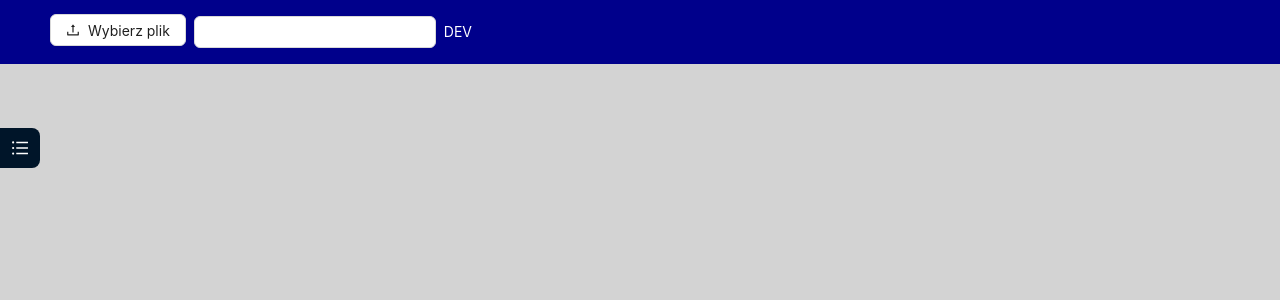
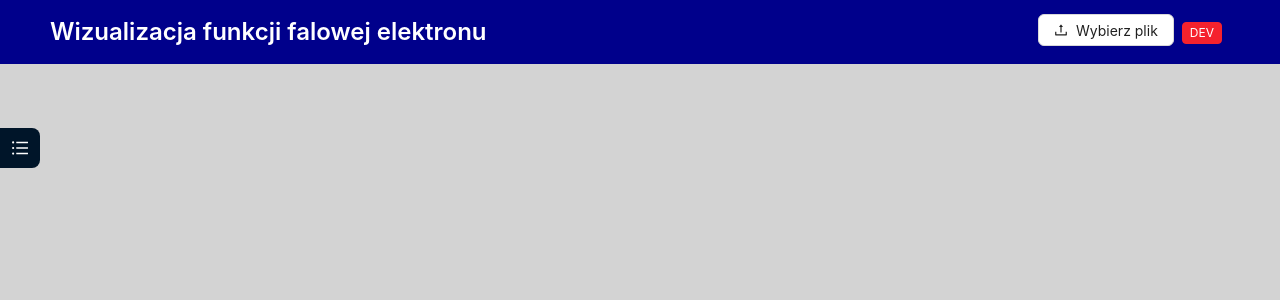
Before and after one commit to amorezaur/wave-function-visualisation, a React (Vite) app: page / in a window 1280 px wide. Shown: the top 300 px of the page. Built offline with nearby package versions, Linux system fonts and the light colour scheme; no server answers.

Commit message:
Refactor: reading file

```diff
--- a/src/components/v2/MainLayout_v2.tsx
+++ b/src/components/v2/MainLayout_v2.tsx
@@ -1,30 +1,34 @@
-import { Flex, Layout } from "antd";
-import React, { useState } from "react";
-import "./styles.css";
-import Example from "./Example";
-import ReadFile from "./ReadFile";
-import { PointCoordinates } from "./PointCoordinates";
+import { Flex, Layout, Typography } from 'antd';
+import React, { useState } from 'react';
+import './styles.css';
+import Example from './Example';
+import ReadFile from './ReadFile';
+import { PointCoordinates } from './PointCoordinates';
 
 const { Header, Footer, Sider, Content } = Layout;
 
 const flexStyle: React.CSSProperties = {
-	textAlign: "center",
+	textAlign: 'center',
 	flex: 1,
 };
 const headerStyle: React.CSSProperties = {
-	color: "white",
-	backgroundColor: "darkblue",
-	textAlign: "left",
+	color: 'white',
+	backgroundColor: 'darkblue',
+	textAlign: 'left',
+	height: 'auto',
+	display: 'flex',
+	justifyContent: 'space-between',
+	alignItems: 'center',
 };
 
 const contentStyle: React.CSSProperties = {
-	color: "#fff",
-	backgroundColor: "lightgrey",
+	color: '#fff',
+	backgroundColor: 'lightgrey',
 };
 
 const siderStyle: React.CSSProperties = {
-	lineHeight: "120px",
-	color: "#fff",
+	lineHeight: '120px',
+	color: '#fff',
 	// backgroundColor: "#1677ff",
 	// overflow: "auto",
 	// height: "100vh",
@@ -34,11 +38,11 @@ const siderStyle: React.CSSProperties = {
 };
 
 const footerStyle: React.CSSProperties = {
-	color: "#fff",
-	backgroundColor: "red",
+	color: '#fff',
+	backgroundColor: 'red',
 };
 const siderTriggerStyle: React.CSSProperties = {
-	top: "10px",
+	top: '10px',
 	// backgroundColor: "red",
 };
 
@@ -50,7 +54,7 @@ const siderTriggerStyle: React.CSSProperties = {
 // };
 
 const layoutStyle = {
-	overflow: "hidden",
+	overflow: 'hidden',
 	flex: 1,
 };
 
@@ -66,6 +70,14 @@ const MainLayout_v2 = () => {
 			<Flex style={flexStyle}>
 				<Layout style={layoutStyle}>
 					<Header style={headerStyle}>
+						<Typography.Title
+							style={{ color: 'white', marginTop: 0, marginBottom: 0 }}
+							level={3}
+						>
+							Wizualizacja funkcji falowej elektronu
+						</Typography.Title>
+						{/* <h1>asdasdasd</h1> */}
+
 						<ReadFile getFileData={getFileData} />
 					</Header>
 					<Layout>
--- a/src/components/v2/ReadFile.tsx
+++ b/src/components/v2/ReadFile.tsx
@@ -1,7 +1,9 @@
-import React, { useState } from "react";
-import { PointCoordinates } from "./PointCoordinates";
-import { Button, Input, Space, Upload } from "antd";
-import { UploadOutlined } from "../../assets/Icons";
+import React, { useEffect, useState } from 'react';
+import { PointCoordinates } from './PointCoordinates';
+import { Button, Input, Space, Tag, Typography, Upload } from 'antd';
+import { UploadOutlined } from '../../assets/Icons';
+import { RcFile } from 'antd/es/upload';
+import { config } from '../../config';
 
 interface ReadFileProps {
 	getFileData: (newData: PointCoordinates[]) => void;
@@ -9,121 +11,20 @@ interface ReadFileProps {
 const ReadFile = ({ getFileData }: ReadFileProps) => {
 	const [fileName, setFileName] = useState<string | null>(null);
 
-	//Liczba kolumn z danymi
+	const readFileTextContent = (text: string) => {
 		const dataColumnsCount: number = 3;
-	const showFile = async (e: React.ChangeEvent<HTMLInputElement>) => {
-		e.preventDefault();
-		const reader = new FileReader();
-		reader.onload = async (e: any) => {
-			console.log("e", e);
-			const text: string = e.target.result;
 
 		let initialPoint: PointCoordinates = {
 			count: 0,
 			r: 0,
-				"p(r)": 0,
-				"q(r)": 0,
+			'p(r)': 0,
+			'q(r)': 0,
 		};
 		let resultData: PointCoordinates[] = [initialPoint];
 		// Podział tekstu na linie
-			let lines = text.split("\n");
+		let lines = text.split('\n');
 		//Pominięcie wierszy z komentarzami
-			lines = lines.filter((x) => !x.includes("#"));
-			lines.map((line, index) => {
-				let row = line.trim().split(/\s+/g); ///\s+/g - whitespace Regex
-				if (row.length === dataColumnsCount) {
-					resultData.push({
-						count: index + 1,
-						r: Number(row[0]),
-						"p(r)": Number(row[1]),
-						"q(r)": Number(row[2]),
-					});
-				}
-			});
-			// let ccc = bbb[0];
-			// let ddd = ccc.trim().split(/\s+/g);
-			// console.log("ddd", ddd);
-			// lines.map((line, index = 1) => {
-			// 	let aaa = line.trim().split(/\s+/g); ///\s+/g - whitespace Regex
-			// 	if (aaa[0] !== "#" && aaa.length === 3) {
-			// 		data.push(aaa);
-			// 		ggg.push({
-			// 			count: index,
-			// 			r: Number(aaa[0]),
-			// 			"p(r)": Number(aaa[1]),
-			// 			"q(r)": Number(aaa[2]),
-			// 		});
-			// 		// ggg.push({ r: Number(aaa[0]), "p(r)": aaa[1], "q(r)": aaa[2] });
-			// 	}
-			// });
-			// console.log("data", data);
-			// console.log("ggg", resultData);
-			getFileData(resultData);
-			// console.log("lines", lines[0]);
-			var result = [];
-			// var headers=lines[0].split(",");
-			// for(var i=1;i<lines.length;i++){
-			//   var obj = {};
-			//   var currentline=lines[i].split(",");
-			//   for(var j=0;j<headers.length;j++){
-			//     obj[headers[j]] = currentline[j];
-			//   }
-			//   result.push(obj);
-			//   }
-			//   //return result; //JavaScript object
-			//   result= JSON.stringify(result); //JSON
-			// console.log(result);
-		};
-		if (e.target.files?.length) reader.readAsText(e.target.files[0]);
-	};
-	console.log("import.meta.env.REACT_APP_VERSION", import.meta.env.VITE_ENV);
-	return (
-		// <div>
-		// 	{/* <button
-		// 		style={{ display: "block" }}
-		// 		onClick={() => {
-		// 			// let aaa = [
-		// 			// 	"lines   # COWF continuum spinor output file opened at 17:16:35 on Jan 02 2024.",
-		// 			// ];
-		// 			// console.log("aaa", aaa);
-		// 			// // const whitespaceRegex: string = "\\s+";
-		// 			// const whitespaceRegex: string = " ";
-		// 			// let bbb = aaa.map((x) => x.split(whitespaceRegex));
-		// 			// console.log("bbb", bbb);
-
-		// 			let ddd =
-		// 				"aaa   # COWF continuum spinor output file opened at 17:16:35 on Jan 02 2024.                    ";
-		// 			let eee = ddd.split(/\s+/g);
-		// 			console.log("eee", eee);
-		// 		}}
-		// 	>
-		// 		hello
-		// 	</button> */}
-		// 	<input type="file" onChange={(e) => showFile(e)} />
-		// </div>
-
-		<Space>
-			<Upload
-				multiple={false}
-				showUploadList={false}
-				beforeUpload={(file) => {
-					setFileName(file.name); // Zapisanie nazwy pliku
-
-					const reader = new FileReader();
-					reader.onload = (e: ProgressEvent<FileReader>) => {
-						let initialPoint: PointCoordinates = {
-							count: 0,
-							r: 0,
-							"p(r)": 0,
-							"q(r)": 0,
-						};
-						let resultData: PointCoordinates[] = [initialPoint];
-
-						const text = e.target?.result as string;
-						// Podział tekstu na linie
-						let lines = text.split("\n");
-						//Pominięcie wierszy z komentarzami
-						lines = lines.filter((x) => !x.includes("#"));
+		lines = lines.filter((x) => !x.includes('#'));
 		lines.forEach((line, index) => {
 			const trimmedLine = line.trim();
 			let row = trimmedLine.split(/\s+/).map(Number);
@@ -131,15 +32,42 @@ const ReadFile = ({ getFileData }: ReadFileProps) => {
 				resultData.push({
 					count: index + 1,
 					r: row[0],
-									"p(r)": row[1],
-									"q(r)": row[2],
+					'p(r)': row[1],
+					'q(r)': row[2],
 				});
 			}
 		});
 		getFileData(resultData);
 	};
+
+	const readFile = (file: RcFile) => {
+		setFileName(file.name); // Zapisanie nazwy pliku
+
+		const reader = new FileReader();
+		reader.onload = (e: ProgressEvent<FileReader>) => {
+			const text = e.target?.result as string;
+			readFileTextContent(text);
+		};
 		reader.readAsText(file);
-					// Prevent upload
+	};
+
+	useEffect(() => {
+		if (config.useInitialData) {
+			let filePath: string = 'src\\data\\testData.csp';
+			fetch(filePath)
+				.then((response) => response.text())
+				.then((text) => readFileTextContent(text));
+		}
+	}, []);
+
+	return (
+		<>
+			<Space>
+				<Upload
+					multiple={false}
+					showUploadList={false}
+					beforeUpload={(file) => {
+						readFile(file);
 						return false;
 					}}
 				>
@@ -148,9 +76,11 @@ const ReadFile = ({ getFileData }: ReadFileProps) => {
 					</Button>
 				</Upload>
 				{fileName}
-			<Input />
-			{import.meta.env.VITE_ENV}
+				{import.meta.env.DEV && (
+					<Tag color="red-inverse">{import.meta.env.VITE_ENV}</Tag>
+				)}
 			</Space>
+		</>
 	);
 };
 
--- /dev/null
+++ b/src/config.ts
@@ -0,0 +1,6 @@
+interface Config {
+	useInitialData: boolean;
+}
+export const config: Config = {
+	useInitialData: true,
+};
```
Also changed, not shown: src/components/v2/Example.tsx (+10 -10 lines), src/main.tsx (+4 -6 lines), 1 other file (tests, documents, lock files or other folders). Lines whose indentation alone changed are shown as unchanged.
